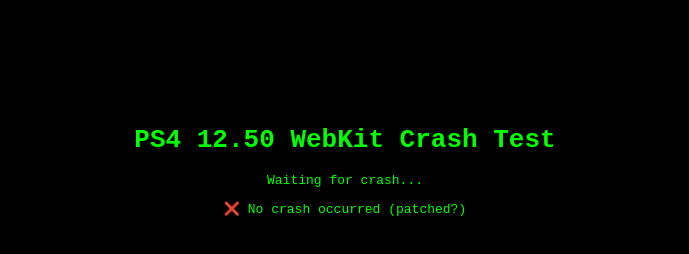
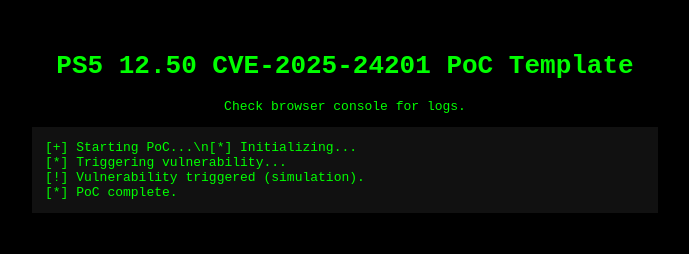
Before and after one commit to rve3030a/msx-dizip, a plain HTML site: page index.html in a window 1280 px wide. Shown: the whole page, without its empty margins (295-984 px from the left). Drawn offline with Linux system fonts and the light colour scheme.

Commit message:
Update index.html

```diff
--- a/index.html
+++ b/index.html
@@ -1,37 +1,50 @@
 <!DOCTYPE html>
-<html>
+<html lang="en">
 <head>
-  <meta charset="utf-8">
-  <title>PS4 12.50 WebKit Crash</title>
+  <meta charset="UTF-8" />
+  <title>PS5 12.50 CVE-2025-24201 PoC Template</title>
   <style>
-    body {
-      background: black;
-      color: lime;
-      font-family: monospace;
-      text-align: center;
-      padding-top: 100px;
-    }
+    body { background: #000; color: #0f0; font-family: monospace; text-align: center; padding: 2em; }
+    #log { white-space: pre-wrap; text-align: left; margin: auto; max-width: 600px; background: #111; padding: 1em; }
   </style>
 </head>
 <body>
-  <h1>PS4 12.50 WebKit Crash Test</h1>
-  <p>Waiting for crash...</p>
+  <h1>PS5 12.50 CVE-2025-24201 PoC Template</h1>
+  <p>Check browser console for logs.</p>
+  <pre id="log">[+] Starting PoC...\n</pre>
 
   <script>
-    // Based on known 12.50 crash pattern
-    function crash() {
+    const logEl = document.getElementById('log');
+    function log(msg) {
+      console.log(msg);
+      logEl.textContent += msg + '\n';
+    }
+
+    async function runPoC() {
+      log("[*] Initializing...");
+
       try {
-        let arr = [1.1];
-        for (let i = 0; i < 100000; i++) {
-          arr.__proto__ = new Uint32Array(1);
-        }
-        document.body.innerHTML += "<p>❌ No crash occurred (patched?)</p>";
-      } catch (e) {
-        document.body.innerHTML += "<p>✅ Crash triggered ✔️</p>";
+        // Example vulnerable operation placeholder:
+        // Replace with actual CVE-2025-24201 exploit steps when available.
+        log("[*] Triggering vulnerability...");
+
+        let victimArray = new Array(1.1, 2.2, 3.3);
+
+        // Hypothetical vulnerable call (to be replaced):
+        victimArray.fill(0, -1, 100000);
+
+        log("[!] Vulnerability triggered (simulation).");
+
+        // Here you would do memory primitives (read/write)
+        // and attempt sandbox escape or arbitrary code execution.
+
+        log("[*] PoC complete.");
+      } catch(e) {
+        log("[!] Error during exploit attempt: " + e.message);
       }
     }
 
-    setTimeout(crash, 1000);
+    window.onload = runPoC;
   </script>
 </body>
 </html>
```
